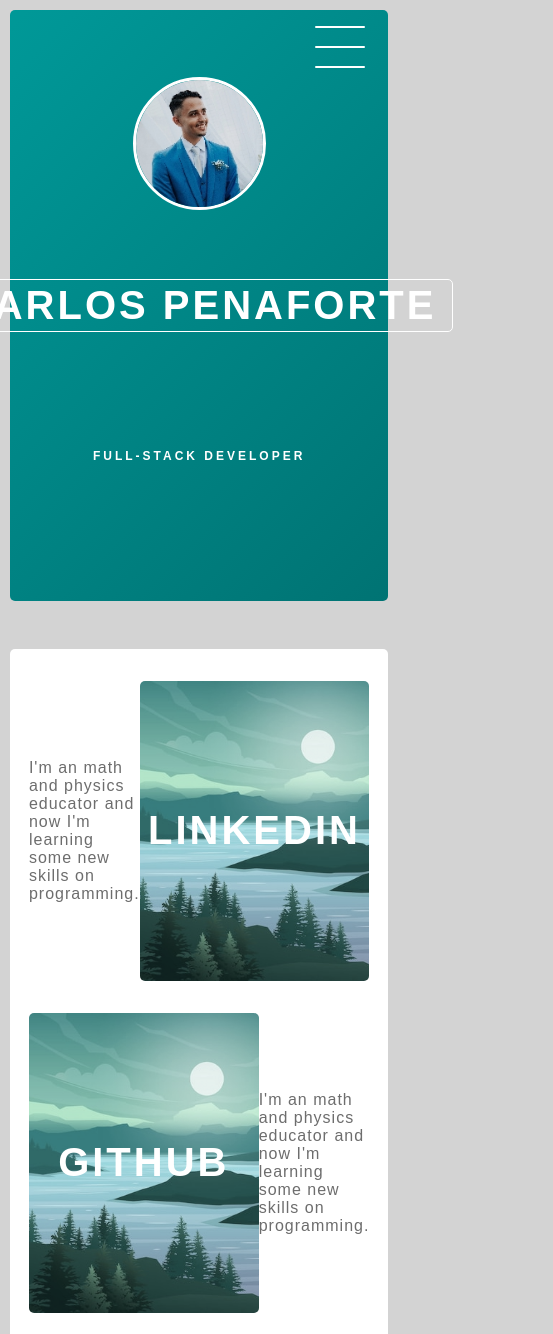
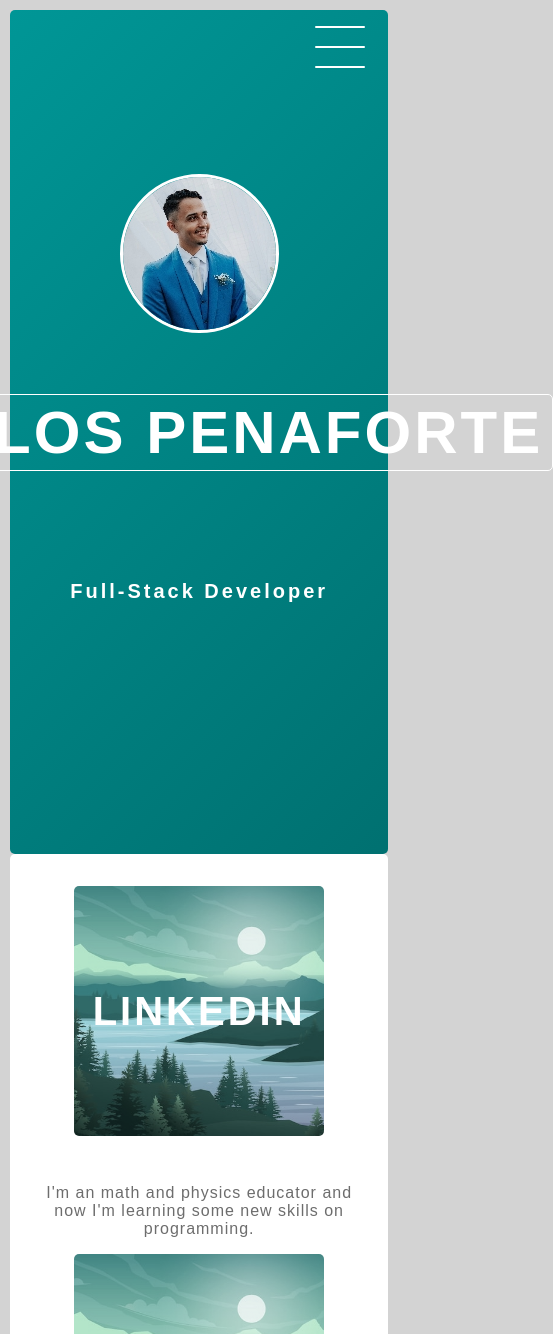
Before and after one commit to CarlosPenaforte/carlospenaforte.github.io, a plain HTML site: page index.html in a window 390 px wide. Shown: the top 1334 px of the page, 553 px wide, since content can reach past the window. Drawn offline with Linux system fonts and the light colour scheme; a web font is replaced by a local one.

Commit message:
Redimensionamento mobile

```diff
--- a/css/style.css
+++ b/css/style.css
@@ -8,7 +8,7 @@
 }
 #topper {
     background: linear-gradient(-45deg, rgb(0,100,100),rgb(0, 150, 150),rgb(0, 200, 175),rgb(0,255,150));
-    height: 70vh;
+    height: 100vh;
     background-size: 400% 400%;
     display: flex;
     flex-direction: column;
@@ -20,11 +20,11 @@
 }
 h1 {
     display: flex;
-    font-size: 40px;
+    font-size: 60px;
     color: white;
     border: 1px solid white;
     margin:auto;
-    width:500px;
+    width:700px;
     padding:3px;
     border-radius: 5px;
     letter-spacing: 3px;
@@ -41,7 +41,7 @@
     padding: 0;
     display:flex;
     position:relative;
-    top:-15vh;
+    top:-120px;
     left: 0;
 }
 #topper img{
@@ -49,21 +49,20 @@
     border-radius: 50%;
     margin:0;
     padding: 0;
-    width: 80%;
+    width: 100%;
 }
 
 h6 {
     display: flex;
-    font-size: 12px;
+    font-size: 20px;
     color: white;
     border-radius: 5px;
     letter-spacing: 3px;
     justify-content: center;
     align-items: center;
     text-align:center;
-    text-transform: uppercase;
     position:relative;
-    top:10vh;
+    top:80px;
 }
 
 /* Checkbox */
@@ -300,7 +299,7 @@
 #about_me{
     margin-bottom: 15px;
 }
-
+/*Footer*/
 #contact {
     padding: 0;
     margin:0;
@@ -358,3 +357,39 @@
         background-position: 0% 80%;
     }
 }
+
+/*responsible*/
+@media (max-width:800px) {
+    .social-media{
+        display:flex;
+        flex-direction:column;
+    }
+
+    .container{
+        margin-top:0;
+    }
+
+    .card-container{
+        flex-direction: column;
+    }
+
+    .container .card-container:nth-child(1),.container .card-container:nth-child(3){
+        flex-direction: column-reverse;
+    }
+
+    .card{
+        height:250px;
+        width:250px;
+    }
+
+    .card-text{
+        width: 90%;
+        margin-top:2rem;
+        text-align: center;
+    }
+
+    .card:hover > .card-wrapper:before{
+        height: 190px;
+        width:190px;
+    }
+}
```
